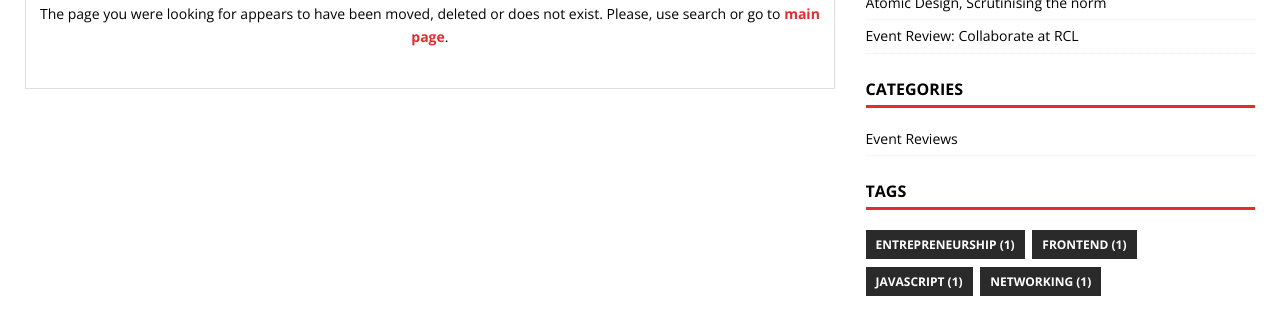
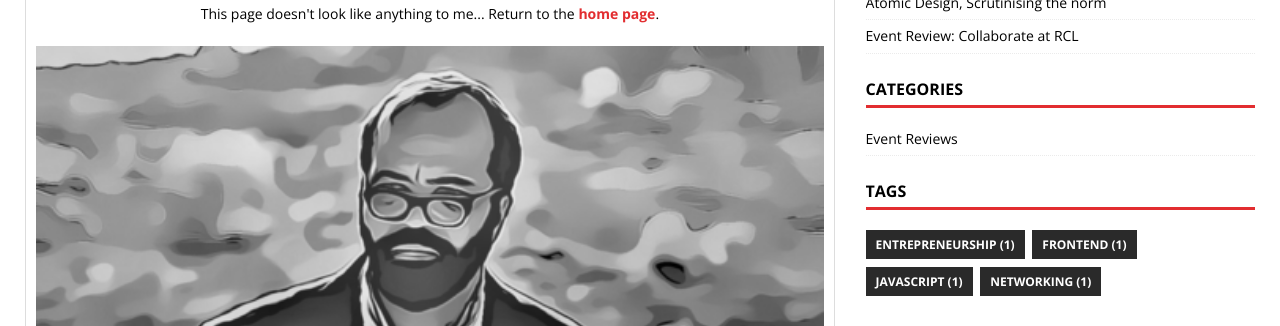
Before and after one commit to chrispalmo/chrispalmo.github.io, a plain HTML site: page 404.html in a window 1280 px wide. Shown: the part 261-587 px from the top of the page. Drawn offline with nearby package versions, Linux system fonts and the light colour scheme.

Commit message:
updated 404 page

```diff
--- a/404.html
+++ b/404.html
@@ -83,7 +83,8 @@
 <main class="main" role="main">
 	<div class="warning">
 		<h1 class="warning__headline">404. Page not found</h1>
-		<p class="warning__text">The page you were looking for appears to have been moved, deleted or does not exist. Please, use search or go to <a href="/">main page</a>.</p>
+		<p class="warning__text">This page doesn&#39;t look like anything to me... Return to the <a href="/">home page</a>.</p>
+		<img src="/img/404.png" alt="404" width="100%" >
 	</div>
 </main>
 
```
Also changed, not shown: img/404.png (added).
